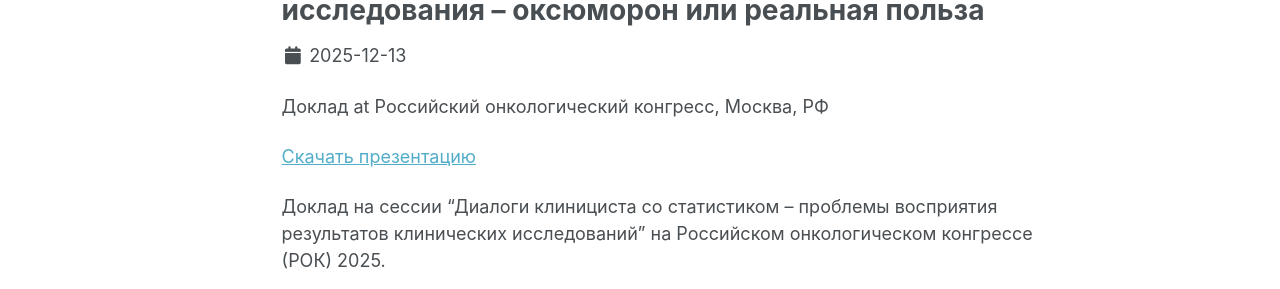
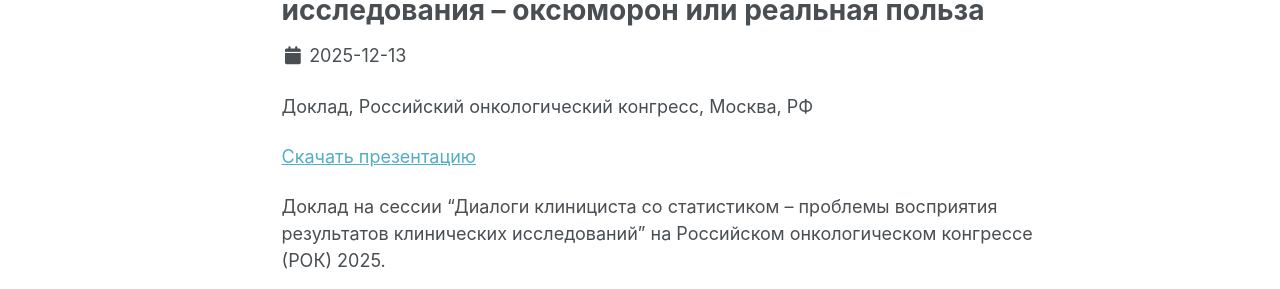
Before and after one commit to ejeej/ejeej.github.io, a Jekyll site: the page built from _talks/2025-12-13-roc.md, in a window 1280 px wide and 900 px high. Shown: the part 133-422 px from the top of the window. Built offline with Jekyll 4.4.1, drawn with Linux system fonts in a browser that asks for light colours; a script bundle is joined from its source files by our own code; library files that are not in the unit come from our copies.

Commit message:
Corrected layout for talks

```diff
--- a/_includes/archive-single-talk.html
+++ b/_includes/archive-single-talk.html
@@ -40,9 +40,11 @@
     {% if post.venue %}
       <p class="archive__item-excerpt" itemprop="description">{{ post.type }}, {{ post.venue }}, {{ post.location }}</p>
     {% endif %}
+
     {% if post.excerpt %}
       <p class="archive__item-excerpt" itemprop="description"> {{ post.excerpt | markdownify }}</p>
     {% endif %}
+
     {% if post.slidesurl %}
       <p><a href="{{ post.slidesurl }}">Скачать презентацию</a></p>
     {% endif %}
--- a/_layouts/talk.html
+++ b/_layouts/talk.html
@@ -36,7 +36,7 @@ layout: default
           <p class="page__date"><strong><i class="fa fa-fw fa-calendar" aria-hidden="true"></i></strong> <time datetime="{{ page.date | date_to_xmlschema }}">{{ page.date | date: "%Y-%m-%d" }}</time></p>
         {% endif %}
         {% if page.type %}
-          <p>{{page.type}} at {{ page.venue }},  {{page.location}}
+          <p>{{page.type}}, {{ page.venue }},  {{page.location}}
           {% elsif page.venue %}
             <p>{{ page.venue }}, {{ page.location }}</p>
         {% endif %}
```
